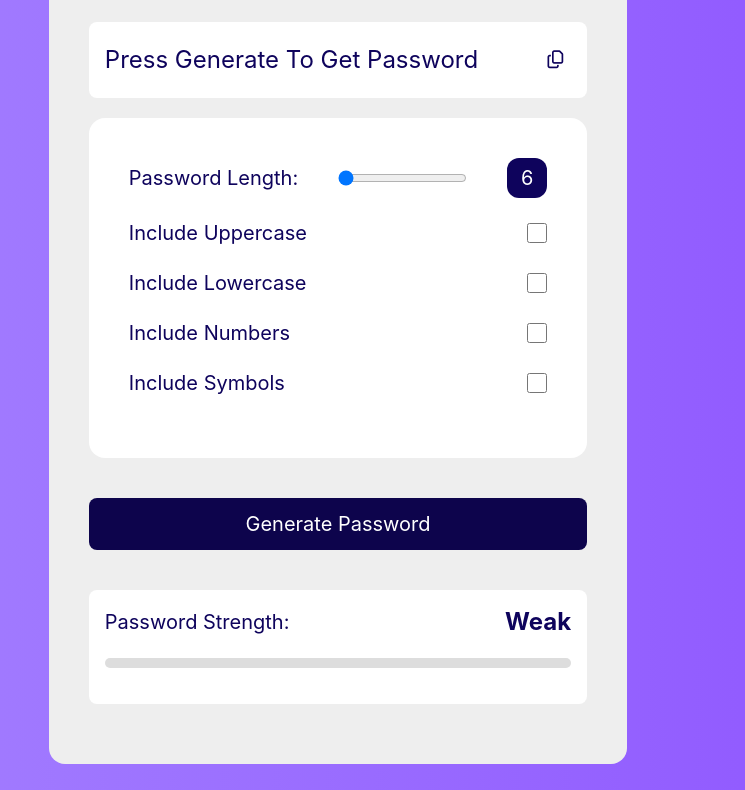
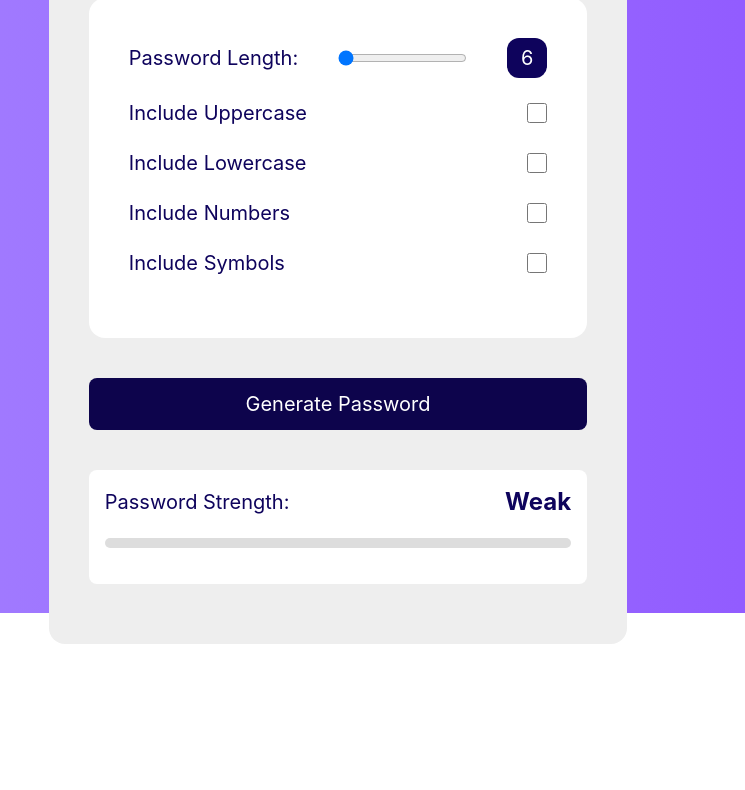
Before and after one commit to Ezzeldin-Islam/password-generator, a website built with Vite: page index.html in a window 1280 px wide. Shown: the part 187-977 px from the top of the page, without its empty margins (302-1047 px from the left). After the commit the page ends 831 px from the top, so only its background shows below. Built offline with nearby package versions, Linux system fonts and the light colour scheme.

Commit message:
reset files to the first ones

```diff
--- a/src/style.css
+++ b/src/style.css
@@ -5,8 +5,8 @@
   text-transform: capitalize;
 }
 
-#container {
-  min-height: 130vh;
+body {
+  min-width: 100vh;
 }
 
 .include {
--- a/vite.config.js
+++ b/vite.config.js
@@ -3,5 +3,4 @@ import tailwindcss from "@tailwindcss/vite";
 
 export default defineConfig({
   plugins: [tailwindcss()],
-  base: "/password-generator/",
 });
```
Also changed, not shown: 2 other files.
